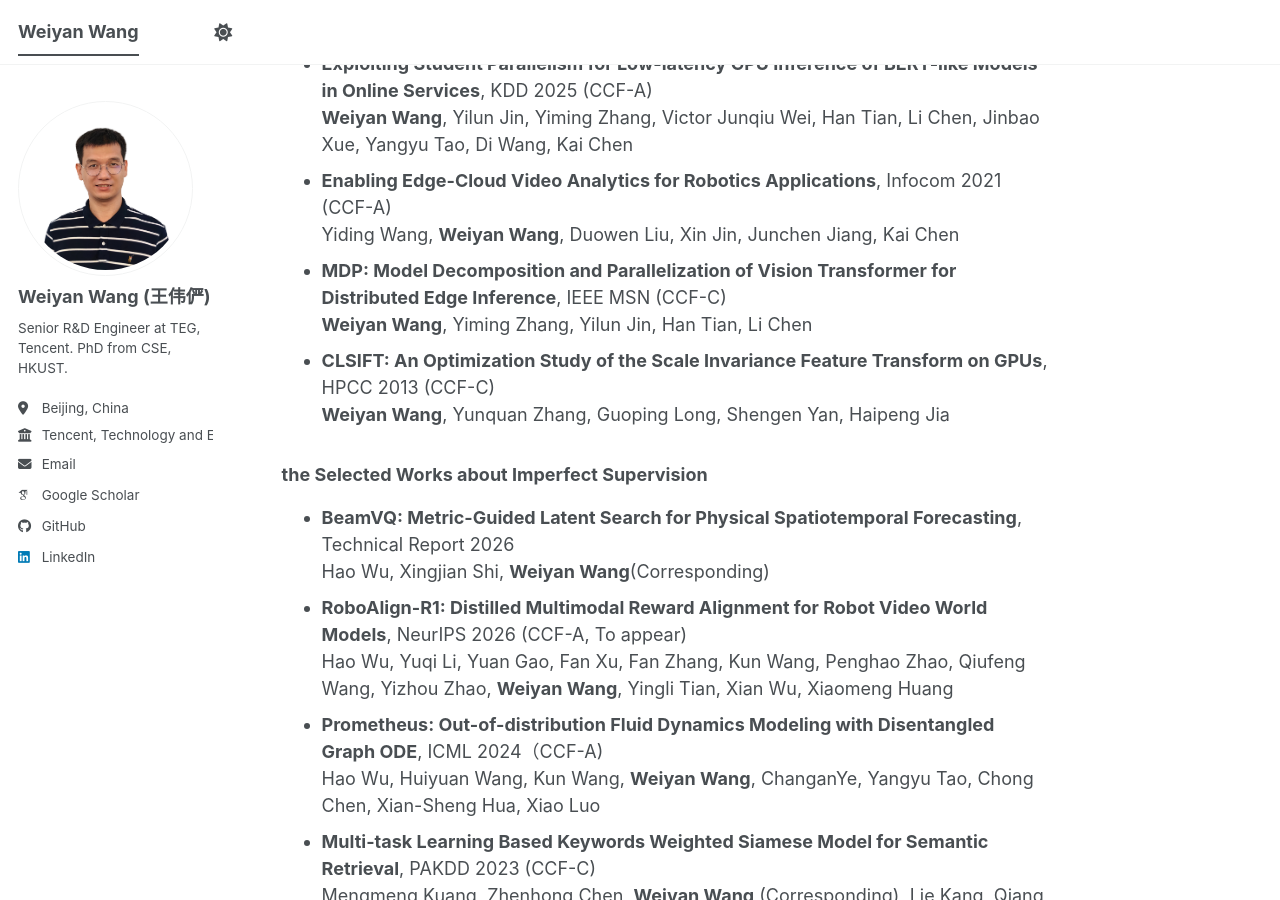
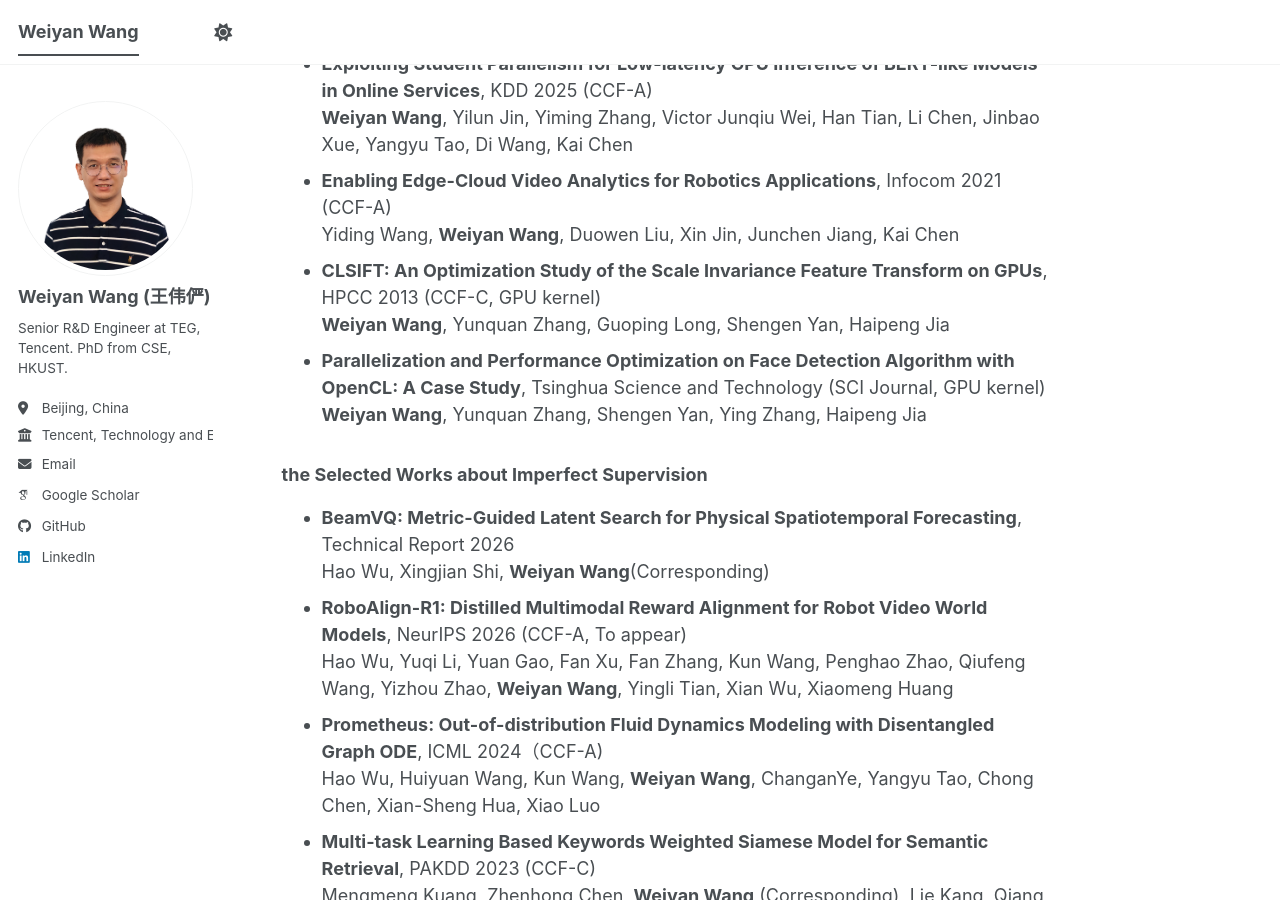
Before and after one commit to weiyan-wang/weiyan-wang.github.io, a Jekyll site: the page built from _pages/about.md, in a window 1280 px wide and 900 px high, scrolled down 2190 px. Built offline with Jekyll 4.4.1, drawn with Linux system fonts in a browser that asks for light colours; some web fonts are replaced; a script bundle is joined from its source files by our own code; library files that are not in the unit come from our copies.

Commit message:
update kernel

```diff
--- a/_pages/about.md
+++ b/_pages/about.md
@@ -60,10 +60,10 @@ Jiacheng Xia, Gaoxiong Zeng, Junxue Zhang, **Weiyan Wang**, Wei Bai, Junchen Jia
   **Weiyan Wang**, Yilun Jin, Yiming Zhang, Victor Junqiu Wei, Han Tian, Li Chen, Jinbao Xue, Yangyu Tao, Di Wang, Kai Chen
 - **Enabling Edge-Cloud Video Analytics for Robotics Applications**, Infocom 2021 (CCF-A) \
   Yiding Wang, **Weiyan Wang**, Duowen Liu, Xin Jin, Junchen Jiang, Kai Chen
-- **MDP: Model Decomposition and Parallelization of Vision Transformer for Distributed Edge Inference**, IEEE MSN (CCF-C) \
-  **Weiyan Wang**, Yiming Zhang, Yilun Jin, Han Tian, Li Chen
-- **CLSIFT: An Optimization Study of the Scale Invariance Feature Transform on GPUs**, HPCC 2013 (CCF-C) \
+- **CLSIFT: An Optimization Study of the Scale Invariance Feature Transform on GPUs**, HPCC 2013 (CCF-C, GPU kernel) \
   **Weiyan Wang**, Yunquan Zhang, Guoping Long, Shengen Yan, Haipeng Jia
+- **Parallelization and Performance Optimization on Face Detection Algorithm with OpenCL: A Case Study**, Tsinghua Science and Technology (SCI Journal, GPU kernel) \
+  **Weiyan Wang**, Yunquan Zhang, Shengen Yan, Ying Zhang, Haipeng Jia
 
 ### the Selected Works about Imperfect Supervision
 - **BeamVQ: Metric-Guided Latent Search for Physical Spatiotemporal Forecasting**, Technical Report 2026 \
```
